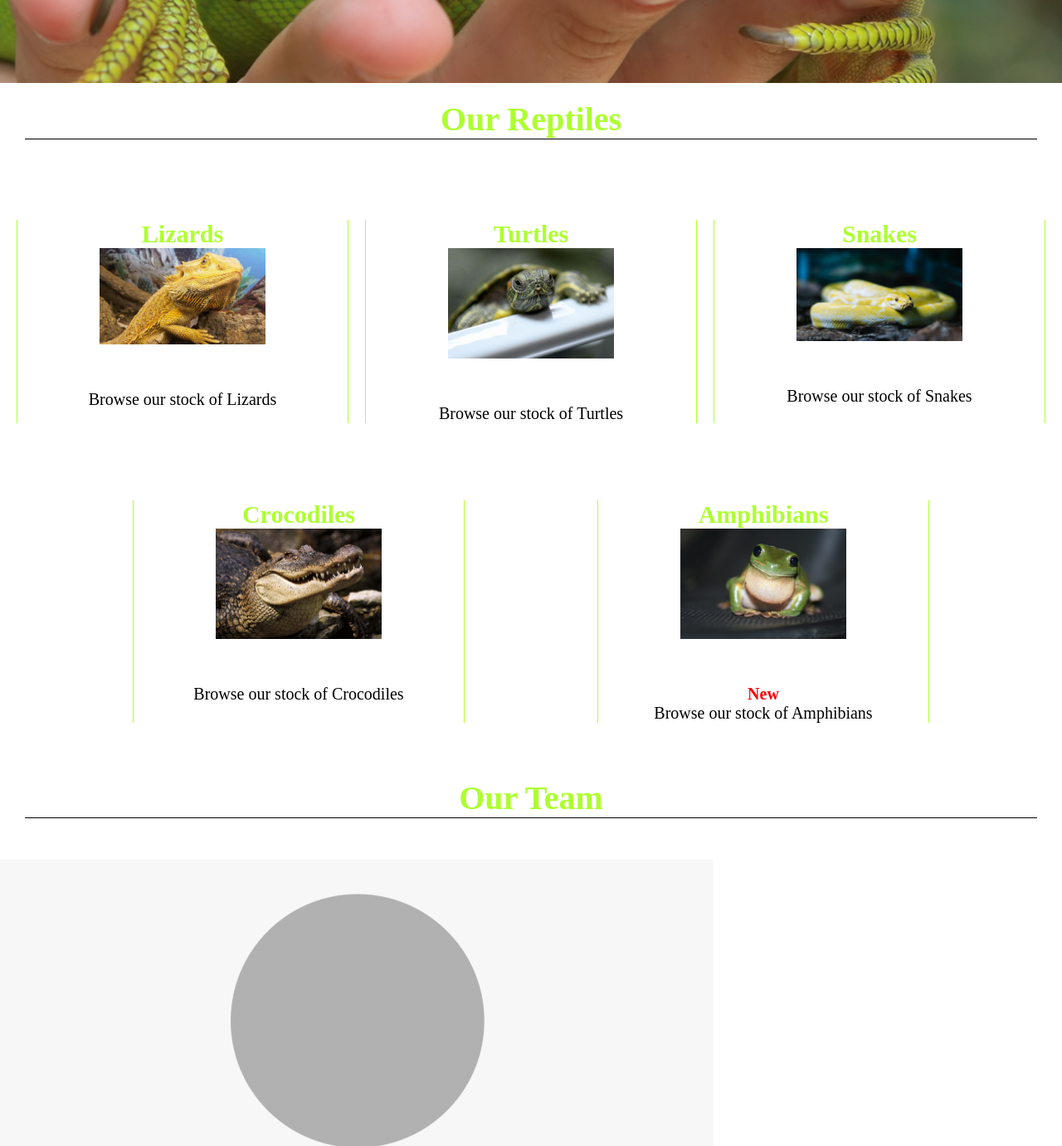
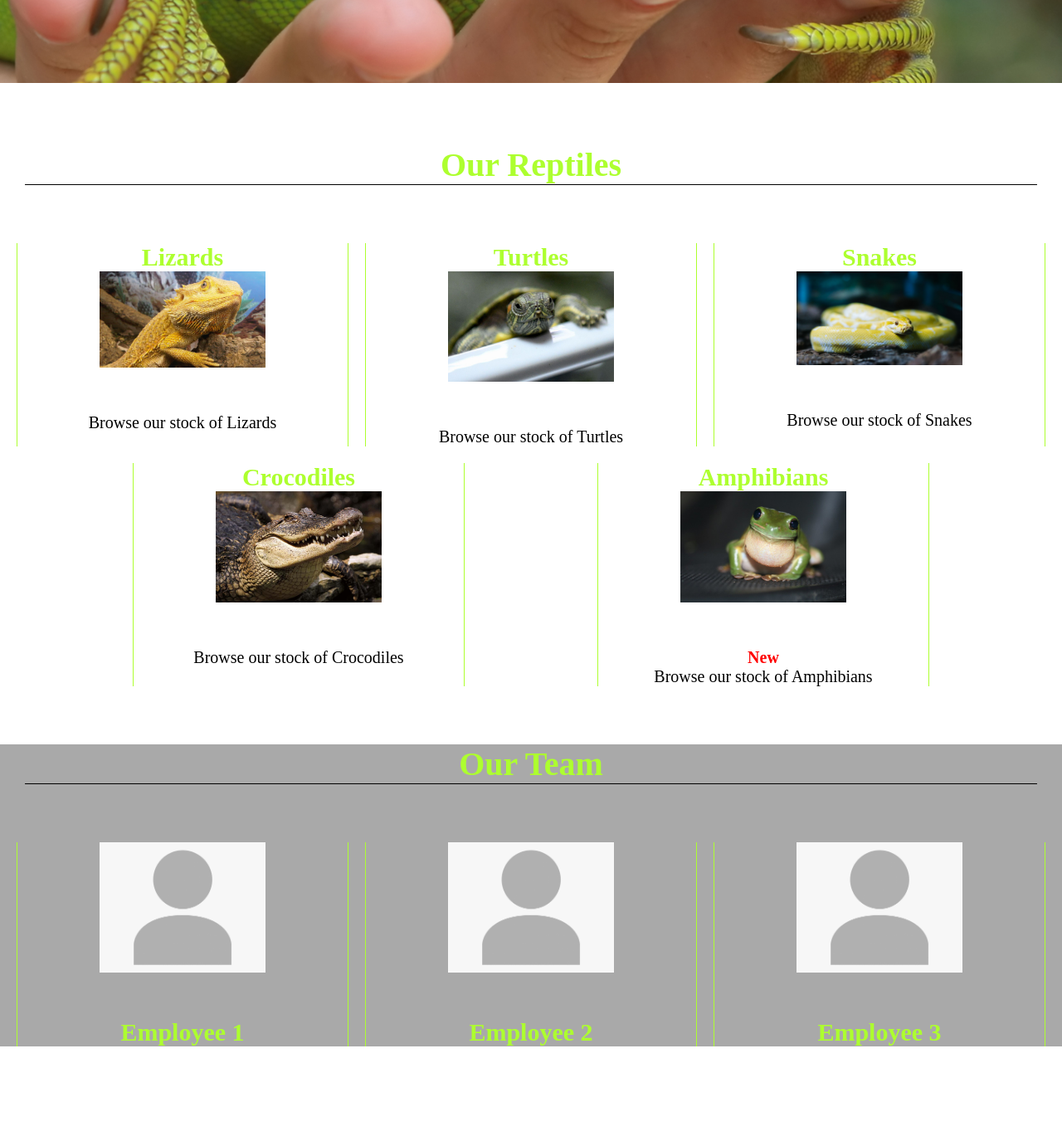
Before and after one commit to Donia04/reptiles.co, a plain HTML site: page index.html in a window 1280 px wide. Shown: the part 700-2081 px from the top of the page at 83% size. After the commit the page ends 1961 px from the top, so only its background shows below. Drawn offline with Linux system fonts and the light colour scheme.

Commit message:
Finished

```diff
--- a/index.html
+++ b/index.html
@@ -26,6 +26,7 @@
 
     <main>
       <section id="hero">
+        <h2>Reptiles co</h2>
         <div>
           <h1>The No.1 place for Pet Reptiles</h1>
           <p>Lorem ipsum dolor sit amet consectetur adipisicing elit. Culpa, reprehenderit id dolore at nemo excepturi molestias aut nulla quidem harum.</p>
@@ -34,32 +35,32 @@
 
       <section id="reptiles">
         <h2 class="title">Our Reptiles</h2>
-        <div id="boxes">
-          <div class="reptile-boxes">
+        <div class="boxes">
+          <div class="inner-boxes">
             <h3>Lizards</h3>
             <img src="images/lizard.jpg">
             <p>Browse our stock of Lizards</p>
           </div>
 
-          <div class="reptile-boxes">
+          <div class="inner-boxes">
             <h3>Turtles</h3>
             <img src="images/turtle.jpg">
             <p>Browse our stock of Turtles</p>
           </div>
 
-          <div class="reptile-boxes">
+          <div class="inner-boxes">
             <h3>Snakes</h3>
             <img src="images/snake.jpg">
             <p>Browse our stock of Snakes</p>
           </div>
 
-          <div class="reptile-boxes">
+          <div class="inner-boxes">
             <h3>Crocodiles</h3>
             <img src="images/crocodile.jpg">
             <p>Browse our stock of Crocodiles</p>
           </div>
 
-          <div class="reptile-boxes">
+          <div class="inner-boxes">
             <h3>Amphibians</h3>
             <img src="images/frog.jpg">
             <span id="new">New</span>
@@ -70,16 +71,16 @@
 
       <section id="employees">
         <h2 class="title">Our Team</h2>
-        <div>
-          <div>
+        <div class="boxes">
+          <div class="inner-boxes">
             <img src="images/employee.png">
             <h3>Employee 1</h3>
           </div>
-          <div>
+          <div class="inner-boxes">
             <img src="images/employee.png">
             <h3>Employee 2</h3>
           </div>
-          <div>
+          <div class="inner-boxes">
             <img src="images/employee.png">
             <h3>Employee 3</h3>
           </div>
--- a/styles.css
+++ b/styles.css
@@ -74,6 +74,10 @@ header {
     border-top: 1px solid greenyellow;
 }
 
+#hero h2 {
+    display: none;
+}
+
 #hero div {
     height: 50%;
     width: 600px;
@@ -102,28 +106,36 @@ h2.title {
     margin: 20px 30px 50px;
 }
 
-#boxes {
-    height: 700px;
-    overflow: scroll;
+#reptiles {
+    margin-top: 75px;
+}
+
+#employees {
+    margin-top: 70px;
+    background-color: darkgrey;
+}
+
+.boxes {
     display: flex;
     flex-wrap: wrap;
     justify-content: space-evenly;
     align-content: space-around;
 }
 
-.reptile-boxes {
+.inner-boxes {
     width: 400px;
     border-right: 1px solid greenyellow;
     border-left: 1px solid greenyellow;
     text-align: center;
+    margin-top: 20px;
 }
 
-.reptile-boxes h3 {
+.inner-boxes h3 {
     font-size: 1.5rem;
     color: greenyellow;
 }
 
-.reptile-boxes img {
+.inner-boxes img {
     width: 200px;
     margin-bottom: 50px;
 }
@@ -133,3 +145,33 @@ h2.title {
     font-weight: 700;
     color: red;
 }
+
+@media only screen and (max-width: 600px) {
+    #heading {
+        display: none;
+    }
+
+    #header-list {
+        width: 100%;
+    }
+
+    #hero {
+        background-image: none;
+        height: 400px;
+    }
+
+    #hero h2 {
+        display: block;
+        text-align: center;
+        font-size: 30px;
+        margin: 50px 0;
+    }
+
+    #hero div {
+        width: 100%;
+        height: 70%;
+        margin: 0;
+        background-color: greenyellow;
+        opacity: 1;
+    }
+}
```
